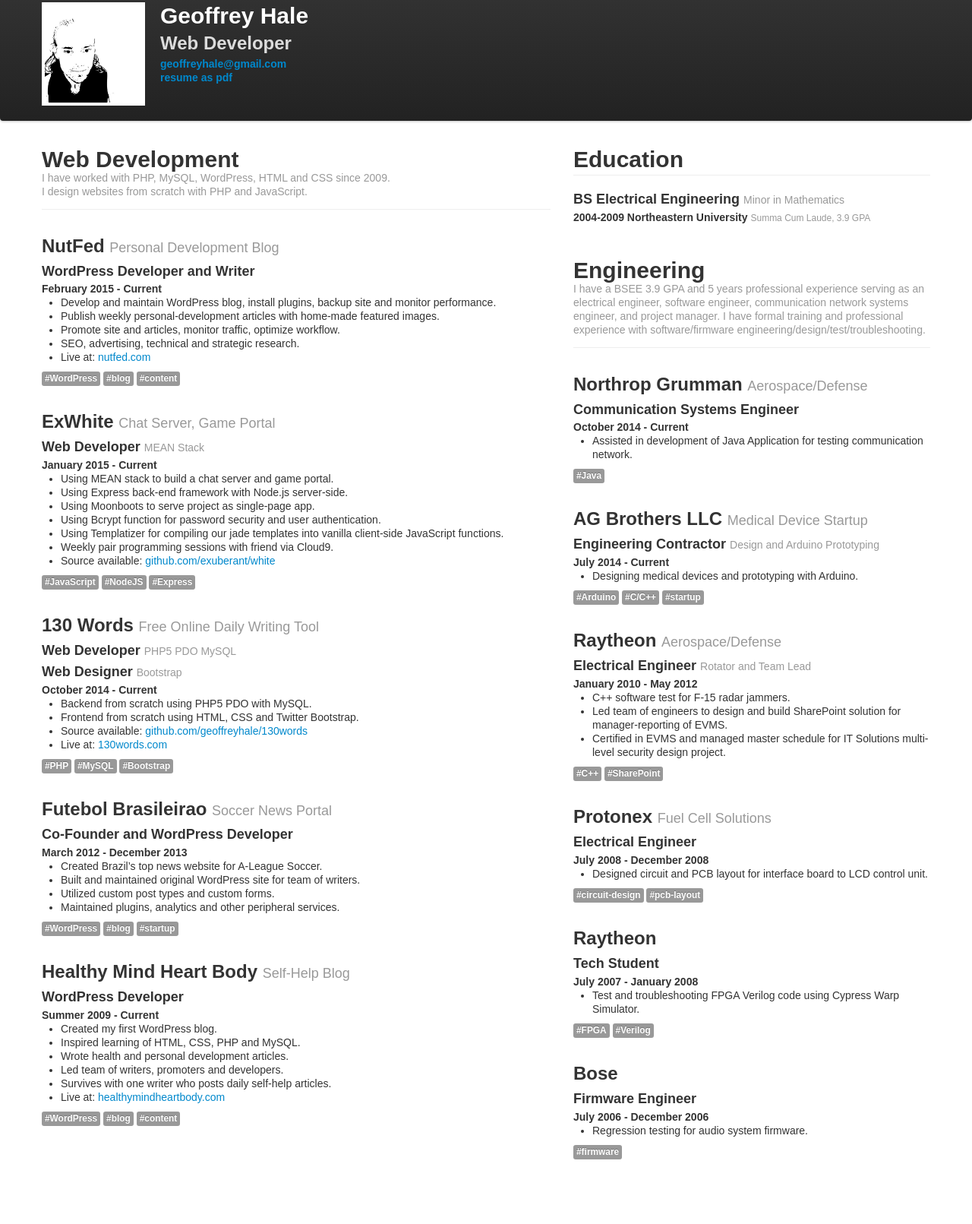
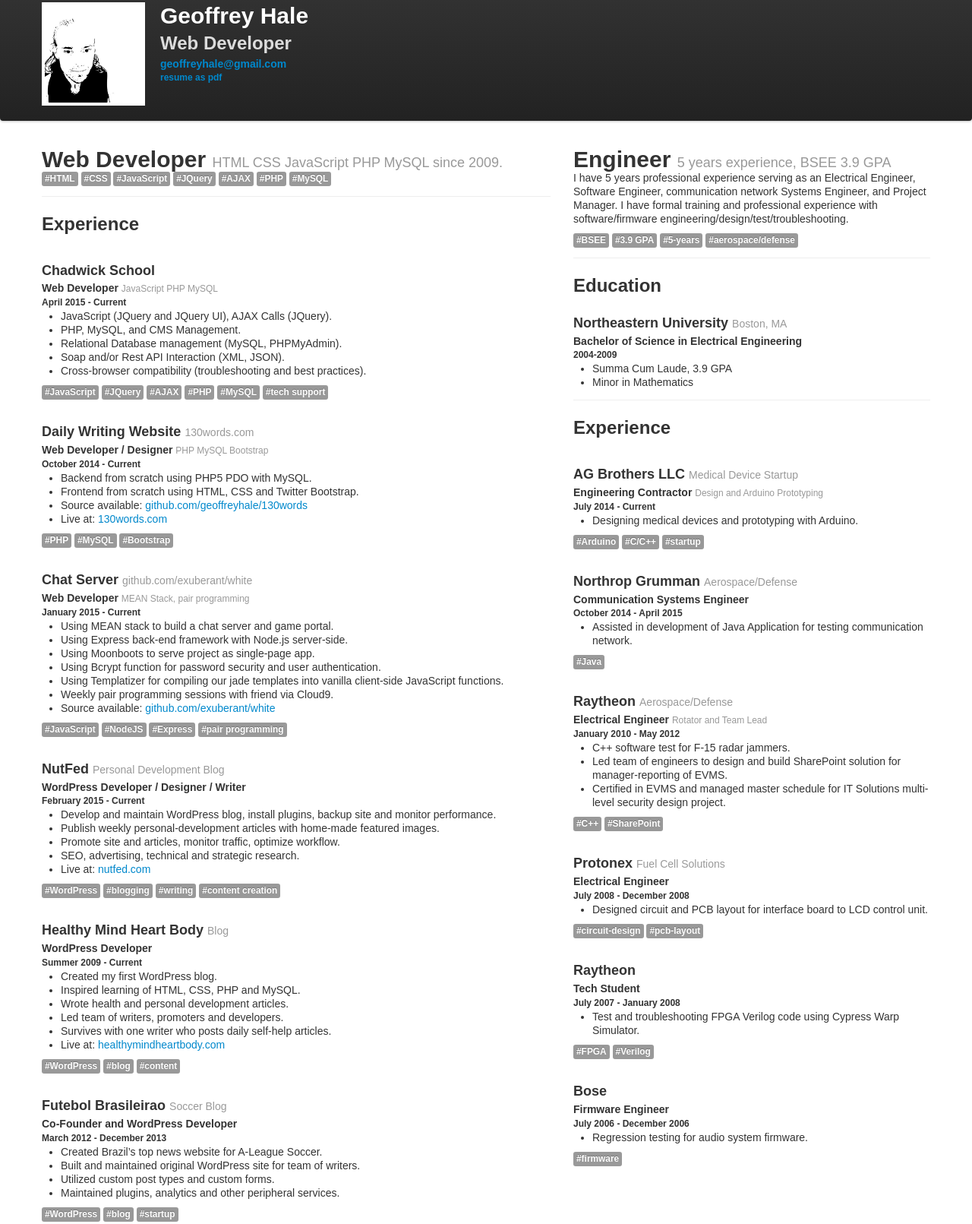
Before and after one commit to feilang864/resume-nodejs, a website: page public/index.html in a window 1280 px wide. Shown: the part 17-1628 px from the top of the page at 76% size. Before the commit the page ends 1551 px from the top, so only its background shows below. Drawn offline with Linux system fonts and the light colour scheme.

Commit message:
added new job and reformatted

```diff
--- a/public/index.html
+++ b/public/index.html
@@ -5,18 +5,12 @@
     <title>Geoffrey Hale Web Development Resume</title>
     <link href='/stylesheets/bootstrap.min.css' rel='stylesheet'/>
     <style>
-        .project h2 {margin-top: 30px;}
+        .project h3 {margin-top: 30px;}
         .page-header {padding-bottom: 5px;}
+        .page-header h2 {margin-bottom: 5px;}
     </style>
 </head>
 <body>
-
-
-
-
-
-
-
     <div class='navbar navbar-default'>
         <div class='navbar-inner'>
             <div class='container'>
@@ -28,7 +22,7 @@
                             <h1 style='color: rgb(255,255,255)'>Geoffrey Hale</h1>
                             <h2 style='color: rgb(220,220,220)'>Web Developer</h2>
                             <h4><a href='geoffreyhale@gmail.com'>geoffreyhale@gmail.com</a></h4>
-                        <h4><a href='/pdf' target='new'>resume as pdf</a></h4>
+                            <h5><a href='/pdf' target='new'>resume as pdf</a></h5>
                         </header>
                     </div>
                 </div>
@@ -41,52 +35,98 @@
                 <div class='span7'>
                     <div class='page-header'>
                         <h1>
-                        Web Development<br>
-                        <small><p>I have worked with PHP, MySQL, WordPress, HTML and CSS since 2009.<br>
-                            I design websites from scratch with PHP and JavaScript.</p>
-                        </small>
+                            Web Developer
+                            <small>HTML CSS JavaScript PHP MySQL since 2009.</small>
                         </h1>
+                        <p>
+                            <span class='label'>#HTML</span>
+                            <span class='label'>#CSS</span>
+                            <span class='label'>#JavaScript</span>
+                            <span class='label'>#JQuery</span>
+                            <span class='label'>#AJAX</span>
+                            <span class='label'>#PHP</span>
+                            <span class='label'>#MySQL</span>
+                        </p>
+                    </div>
+                    <div>
+                        <h2>
+                            Experience
+                        </h2>
                     </div>
                     <div class='project'>
-                    <h2>
-                        NutFed
-                        <small>Personal Development Blog</small>
-                    </h2>
-                    <h3>WordPress Developer and Writer</h3>
-                    <h4>February 2015 - Current</h4>
+                        <h3>
+                            Chadwick School
+                        </h3>
+                        <h4>
+                            Web Developer
+                            <small>JavaScript PHP MySQL</small>
+                        </h4>
+                        <h5>April 2015 - Current</h5>
                         <ul>
                             <li>
-                            Develop and maintain WordPress blog, install plugins, backup site and monitor performance.
+                                JavaScript (JQuery and JQuery UI), AJAX Calls (JQuery).
+                            <li>
+                                PHP, MySQL, and CMS Management.
                             </li>
                             <li>
-                            Publish weekly personal-development articles with home-made featured images.
+                                Relational Database management (MySQL, PHPMyAdmin).
                             </li>
                             <li>
-                            Promote site and articles, monitor traffic, optimize workflow.
+                                Soap and/or Rest API Interaction (XML, JSON).
                             </li>
                             <li>
-                            SEO, advertising, technical and strategic research.
-                        </li>
-                        <li>
-                            Live at: <a href="http://nutfed.com/">nutfed.com</a>
+                                Cross-browser compatibility (troubleshooting and best practices).
                             </li>
                         </ul>
                         <p>
-                        <span class='label'>#WordPress</span>
-                        <span class='label'>#blog</span>
-                        <span class='label'>#content</span>
+                            <span class='label'>#JavaScript</span>
+                            <span class='label'>#JQuery</span>
+                            <span class='label'>#AJAX</span>
+                            <span class='label'>#PHP</span>
+                            <span class='label'>#MySQL</span>
+                            <span class='label'>#tech support</span>
                         </p>
                     </div>
                     <div class='project'>
-                    <h2>
-                        ExWhite
-                        <small>Chat Server, Game Portal</small>
-                    </h2>
                         <h3>
+                            Daily Writing Website
+                            <small>130words.com</small>
+                        </h3>
+                        <h4>
+                            Web Developer / Designer
+                            <small>PHP MySQL Bootstrap</small>
+                        </h4>
+                        <h5>October 2014 - Current</h5>
+                        <ul>
+                            <li>
+                                Backend from scratch using PHP5 PDO with MySQL.
+                            </li>
+                            <li>
+                                Frontend from scratch using HTML, CSS and Twitter Bootstrap.
+                            </li>
+                            <li>
+                                Source available: <a href="https://github.com/geoffreyhale/130words">github.com/geoffreyhale/130words</a>
+                            </li>
+                            <li>
+                                Live at: <a href="https://130words.com/">130words.com</a>
+                            </li>
+                        </ul>
+                        <p>
+                            <span class='label'>#PHP</span>
+                            <span class='label'>#MySQL</span>
+                            <span class='label'>#Bootstrap</span>
+                        </p>
+                    </div>
+                    <div class='project'>
+                        <h3>
+                            Chat Server
+                            <small>github.com/exuberant/white</small>
+                        </h3>
+                        <h4>
                             Web Developer
-                    <small>MEAN Stack</small>
-                    </h3>
-                    <h4>January 2015 - Current</h4>
+                        <small>MEAN Stack, pair programming</small>
+                        </h4>
+                        <h5>January 2015 - Current</h5>
                         <ul>
                             <li>
                                 Using MEAN stack to build a chat server and game portal.
@@ -114,82 +154,50 @@
                             <span class='label'>#JavaScript</span>
                             <span class='label'>#NodeJS</span>
                             <span class='label'>#Express</span>
+                            <span class='label'>#pair programming</span>
                         </p>
                     </div>
                     <div class='project'>
-                    <h2>
-                        130 Words
-                        <small>Free Online Daily Writing Tool</small>
-                    </h2>
                         <h3>
-                        Web Developer
-                        <small>PHP5 PDO MySQL</small>
+                            NutFed
+                            <small>Personal Development Blog</small>
                         </h3>
-                    <h3>
-                        Web Designer
-                        <small>Bootstrap</small>
-                    </h3>
-                    <h4>October 2014 - Current</h4>
+                        <h4>WordPress Developer / Designer / Writer</h4>
+                        <h5>February 2015 - Current</h5>
                         <ul>
                             <li>
-                            Backend from scratch using PHP5 PDO with MySQL.
+                                Develop and maintain WordPress blog, install plugins, backup site and monitor performance.
                             </li>
                             <li>
-                            Frontend from scratch using HTML, CSS and Twitter Bootstrap.
+                                Publish weekly personal-development articles with home-made featured images.
                             </li>
                             <li>
-                            Source available: <a href="https://github.com/geoffreyhale/130words">github.com/geoffreyhale/130words</a>
+                                Promote site and articles, monitor traffic, optimize workflow.
                             </li>
                             <li>
-                            Live at: <a href="https://130words.com/">130words.com</a>
-                        </li>
-                    </ul>
-                    <p>
-                        <span class='label'>#PHP</span>
-                        <span class='label'>#MySQL</span>
-                        <span class='label'>#Bootstrap</span>
-                    </p>
-                </div>
-                <div class='project'>
-                    <h2>
-                        Futebol Brasileirao
-                        <small>Soccer News Portal</small>
-                    </h2>
-                    <h3>
-                        Co-Founder and WordPress Developer
-                        <small></small>
-                    </h3>
-                    <h4>March 2012 - December 2013</h4>
-                    <ul>
-                        <li>
-                            Created Brazil’s top news website for A-League Soccer.
+                                SEO, advertising, technical and strategic research.
                             </li>
                             <li>
-                            Built and maintained original WordPress site for team of writers.
-                        </li>
-                        <li>
-                            Utilized custom post types and custom forms.
-                        </li>
-                        <li>
-                            Maintained plugins, analytics and other peripheral services.
+                                Live at: <a href="http://nutfed.com/">nutfed.com</a>
                             </li>
                         </ul>
                         <p>
                             <span class='label'>#WordPress</span>
-                        <span class='label'>#blog</span>
-                        <span class='label'>#startup</span>
+                            <span class='label'>#blogging</span>
+                            <span class='label'>#writing</span>
+                            <span class='label'>#content creation</span>
                         </p>
                     </div>
                     <div class='project'>
-                    <h2>
+                        <h3>
                             Healthy Mind Heart Body
-                        <small>Self-Help Blog</small>
-                    </h2>
-                    <h3>
+                            <small> Blog</small>
+                        </h3>
+                        <h4>
                             WordPress Developer
                             <small></small>
-                    </h3>
-                    <h4>Summer 2009 - Current</h4>
+                        </h4>
+                        <h5>Summer 2009 - Current</h5>
                         <ul>
                             <li>
                                 Created my first WordPress blog.
@@ -216,61 +224,91 @@
                             <span class='label'>#content</span>
                         </p>
                     </div>
+                    <div class='project'>
+                        <h3>
+                            Futebol Brasileirao
+                            <small>Soccer Blog</small>
+                        </h3>
+                        <h4>
+                            Co-Founder and WordPress Developer
+                            <small></small>
+                        </h4>
+                        <h5>March 2012 - December 2013</h5>
+                        <ul>
+                            <li>
+                                Created Brazil’s top news website for A-League Soccer.
+                            </li>
+                            <li>
+                                Built and maintained original WordPress site for team of writers.
+                            </li>
+                            <li>
+                                Utilized custom post types and custom forms.
+                            </li>
+                            <li>
+                                Maintained plugins, analytics and other peripheral services.
+                            </li>
+                        </ul>
+                        <p>
+                            <span class='label'>#WordPress</span>
+                            <span class='label'>#blog</span>
+                            <span class='label'>#startup</span>
+                        </p>
                     </div>
-
+                </div>
                 <div class='span5'>
-
                     <div class='page-header'>
                         <h1>
+                            Engineer
+                            <small>5 years experience, BSEE 3.9 GPA</small>
+                        </h1>
+                        <p>
+                            I have 5 years professional experience serving as an Electrical Engineer, Software
+                            Engineer, communication network Systems Engineer, and Project Manager.  I have formal training and
+                            professional experience with software/firmware engineering/design/test/troubleshooting.
+                        </p>
+                        <p>
+                            <span class='label'>#BSEE</span>
+                            <span class='label'>#3.9 GPA</span>
+                            <span class='label'>#5-years</span>
+                            <span class='label'>#aerospace/defense</span>
+                        </p>
+                    </div>
+                    <div>
+                        <h2>
                             Education
-                        <small></small>
-                    </h1>
+                        </h2>
+                    </div>
+                    <div class='page-header'>
+                        <h3>
+                            Northeastern University
+                            <small>Boston, MA</small>
+                        </h3>
+                        <h4>Bachelor of Science in Electrical Engineering</h4>
+                        <h5>2004-2009</h5>
+                        <ul>
+                            <li>
+                                Summa Cum Laude, 3.9 GPA
+                            </li>
+                            <li>
+                                Minor in Mathematics
+                            </li>
+                        </ul>
+                    </div>
+                    <div>
+                        <h2>
+                            Experience
+                        </h2>
                     </div>
                     <div class='project'>
                         <h3>
-                        BS Electrical Engineering
-                    <small>Minor in Mathematics</small>
+                            AG Brothers LLC
+                            <small>Medical Device Startup</small>
                         </h3>
                         <h4>
-                        2004-2009 Northeastern University
-                    <small>Summa Cum Laude, 3.9 GPA</small></h4>
-                </div>
-
-                <div class='page-header' style="margin-top: 45px;">
-                    <h1>
-                        Engineering<br>
-                        <small><p>I have a BSEE 3.9 GPA and 5 years professional experience serving as an electrical engineer, software
-                            engineer, communication network systems engineer, and project manager.  I have formal training and
-                            professional experience with software/firmware engineering/design/test/troubleshooting.</p>
-                        </small>
-                    </h1>
-                </div>
-                <div class='project'>
-                    <h2>
-                        Northrop Grumman
-                        <small>Aerospace/Defense</small>
-                    </h2>
-                    <h3>Communication Systems Engineer</h3>
-                    <h4>October 2014 - Current</h4>
-                    <ul>
-                        <li>
-                            Assisted in development of Java Application for testing communication network.
-                        </li>
-                    </ul>
-                    <p>
-                        <span class='label'>#Java</span>
-                    </p>
-                </div>
-                <div class='project'>
-                    <h2>
-                        AG Brothers LLC
-                        <small>Medical Device Startup</small>
-                    </h2>
-                    <h3>
                             Engineering Contractor
                             <small>Design and Arduino Prototyping</small>
-                    </h3>
-                    <h4>July 2014 - Current</h4>
+                        </h4>
+                        <h5>July 2014 - Current</h5>
                         <ul>
                             <li>
                                 Designing medical devices and prototyping with Arduino.
@@ -283,15 +321,31 @@
                         </p>
                     </div>
                     <div class='project'>
-                    <h2>
+                        <h3>
+                            Northrop Grumman
+                            <small>Aerospace/Defense</small>
+                        </h3>
+                        <h4>Communication Systems Engineer</h4>
+                        <h5>October 2014 - April 2015</h5>
+                        <ul>
+                            <li>
+                                Assisted in development of Java Application for testing communication network.
+                            </li>
+                        </ul>
+                        <p>
+                            <span class='label'>#Java</span>
+                        </p>
+                    </div>
+                    <div class='project'>
+                        <h3>
                             Raytheon
                             <small>Aerospace/Defense</small>
-                    </h2>
-                    <h3>
+                        </h3>
+                        <h4>
                             Electrical Engineer
                             <small>Rotator and Team Lead</small>
-                    </h3>
-                    <h4>January 2010 - May 2012</h4>
+                        </h4>
+                        <h5>January 2010 - May 2012</h5>
                         <ul>
                             <li>
                                 C++ software test for F-15 radar jammers.
@@ -309,15 +363,15 @@
                         </p>
                     </div>
                     <div class='project'>
-                    <h2>
+                        <h3>
                             Protonex
                             <small>Fuel Cell Solutions</small>
-                    </h2>
-                    <h3>
+                        </h3>
+                        <h4>
                             Electrical Engineer
                             <small></small>
-                    </h3>
-                    <h4>July 2008 - December 2008</h4>
+                        </h4>
+                        <h5>July 2008 - December 2008</h5>
                         <ul>
                             <li>
                                 Designed circuit and PCB layout for interface board to LCD control unit.
@@ -329,15 +383,15 @@
                         </p>
                     </div>
                     <div class='project'>
-                    <h2>
+                        <h3>
                             Raytheon
                             <small></small>
-                    </h2>
-                    <h3>
+                        </h3>
+                        <h4>
                             Tech Student
                             <small></small>
-                    </h3>
-                    <h4>July 2007 - January 2008</h4>
+                        </h4>
+                        <h5>July 2007 - January 2008</h5>
                         <ul>
                             <li>
                                 Test and troubleshooting FPGA Verilog code using Cypress Warp Simulator.
@@ -349,15 +403,15 @@
                         </p>
                     </div>
                     <div class='project'>
-                    <h2>
+                        <h3>
                             Bose
                             <small></small>
-                    </h2>
-                    <h3>
+                        </h3>
+                        <h4>
                             Firmware Engineer
                             <small></small>
-                    </h3>
-                    <h4>July 2006 - December 2006</h4>
+                        </h4>
+                        <h5>July 2006 - December 2006</h5>
                         <ul>
                             <li>
                                 Regression testing for audio system firmware.
@@ -367,7 +421,7 @@
                             <span class='label'>#firmware</span>
                         </p>
                     </div>
-
+                </div>
             </div>
         </section>
     </div>
```
Also changed, not shown: 2 other files. Lines whose indentation alone changed are shown as unchanged.
